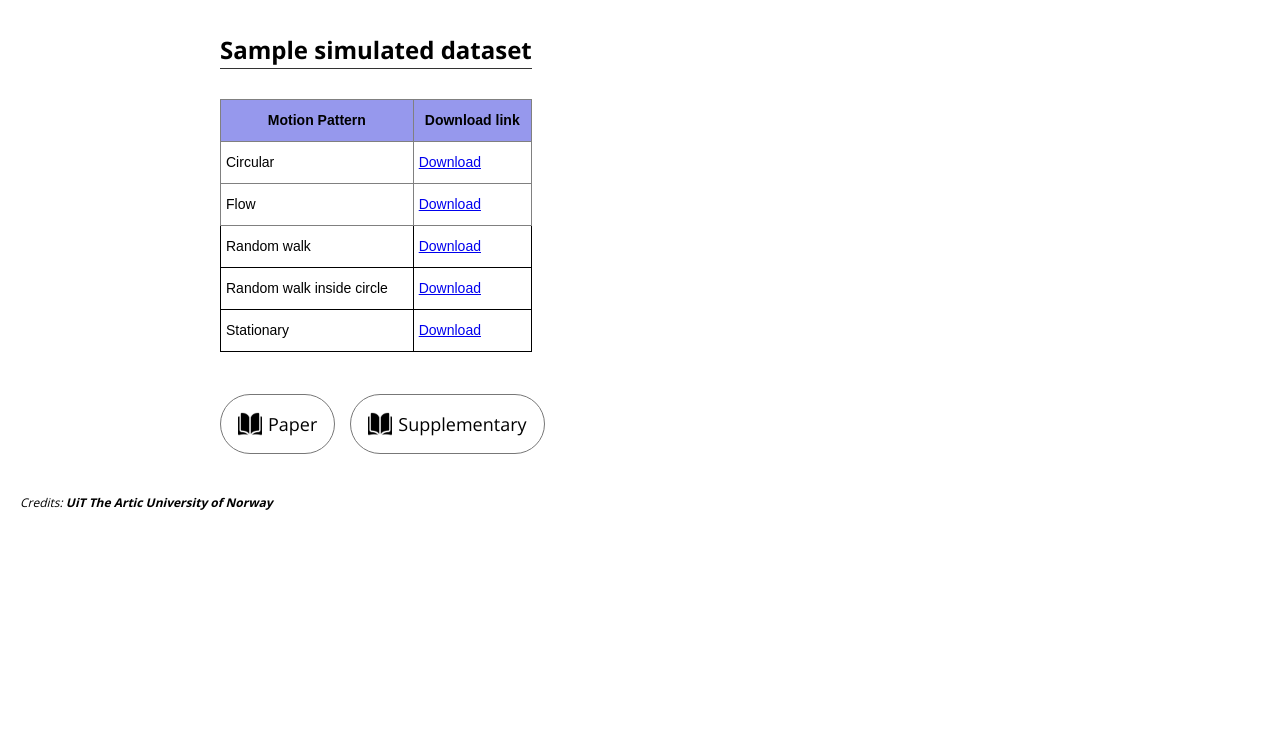
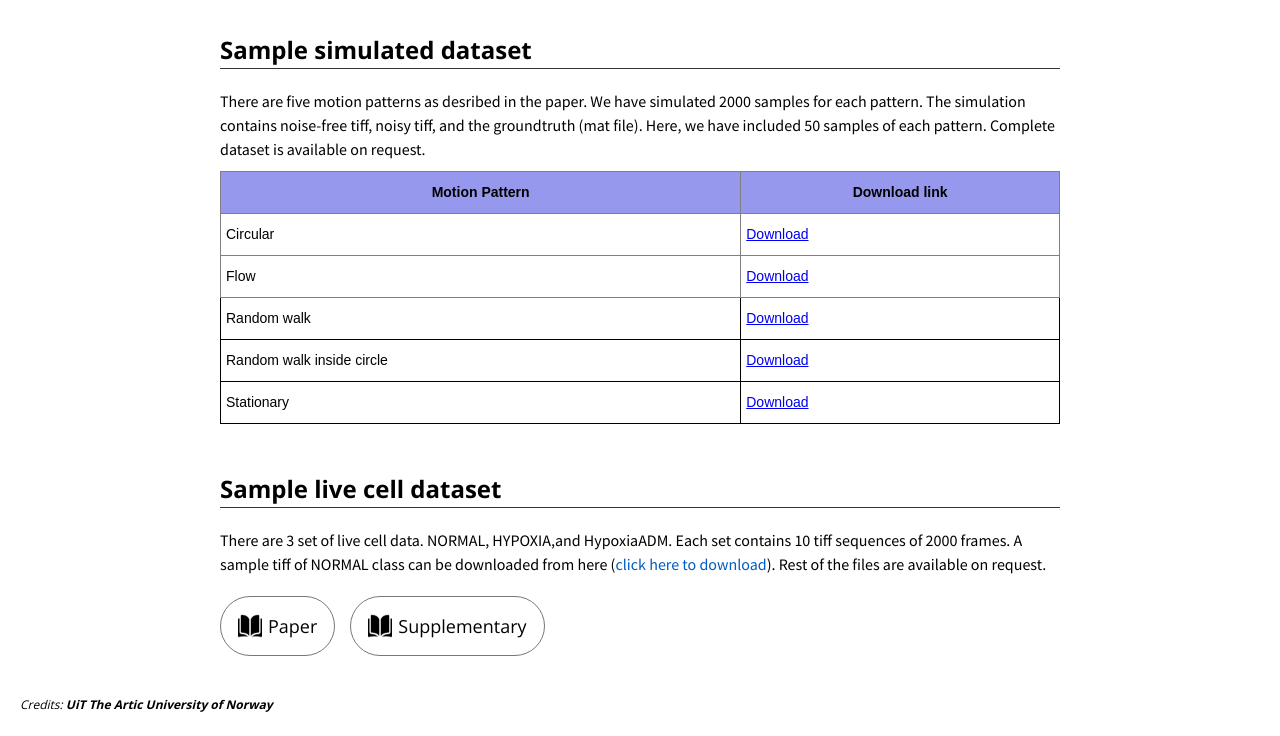
Before and after one commit to nanoscalemotion/nanoscalemotion.github.io, a plain HTML site: page dataset.html in a window 1280 px wide. Shown: the part 64-800 px from the top of the page. Drawn offline with nearby package versions, Linux system fonts and the light colour scheme.

Commit message:
Add files via upload

```diff
--- a/dataset.html
+++ b/dataset.html
@@ -33,6 +33,9 @@
             <h2 class="add-top-margin">Sample simulated dataset</h2>
             <hr>
             <p class="text">
+			There are five motion patterns as desribed in the paper. We have simulated 2000 samples for each pattern.
+			The simulation contains noise-free tiff, noisy tiff, and the groundtruth (mat file). Here, we have included 50 samples of each pattern.
+			Complete dataset is available on request.
               <style type="text/css">
 .tg  {border-collapse:collapse;border-spacing:0;}
 .tg td{border-color:black;border-style:solid;border-width:1px;font-family:Arial, sans-serif;font-size:14px;
@@ -70,6 +73,12 @@
   </tr>
 </table>
             </p>
+			<h2 class="add-top-margin">Sample live cell dataset</h2>
+            <hr>
+            <p class="text">
+			There are 3 set of live cell data. NORMAL, HYPOXIA,and HypoxiaADM. Each set contains 10 tiff sequences of 2000 frames. A sample tiff of NORMAL class can be downloaded from
+			here (<a href="https://uitno.box.com/s/757goj8xj4ts0vv7vyajo9eaa8qca6cb" target="_blank">click here to download</a>). Rest of the files are available on request.
+			</p>
           </div>
         </div>
         <div class="flex-row">
```
